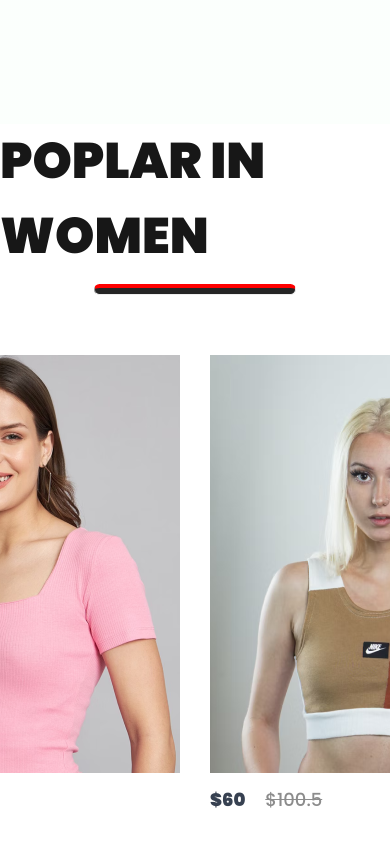
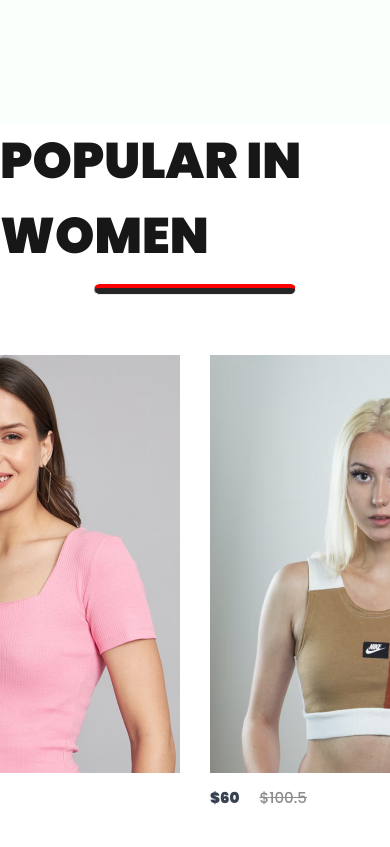
Before and after one commit to mariegrace31/viva_shop, a React (Create React App) app: page / in a window 390 px wide. Shown: the part 800-1647 px from the top of the page. Built offline with nearby package versions, Linux system fonts and the light colour scheme.

Commit message:
Style the mob version of item page

```diff
--- a/src/Components/Item/Item.css
+++ b/src/Components/Item/Item.css
@@ -28,3 +28,13 @@
   transform: scale(1.05);
   transition: 0.6s;
 }
+
+@media screen and (max-width: 768px) {
+  .item-price-new {
+    font-size: 15px;
+  }
+
+  .item-price-old {
+    font-size: 15px;
+  }
+}
--- a/src/Components/Popular/Popular.jsx
+++ b/src/Components/Popular/Popular.jsx
@@ -6,7 +6,7 @@ import Item from '../Item/Item';
 const Popular = () => {
   return (
     <div className='popular'>
-      <h1>POPLAR IN WOMEN</h1>
+      <h1>POPULAR IN WOMEN</h1>
       <hr />
       <div className="popular-item">
         {data_product.map((item,i) => {
```
